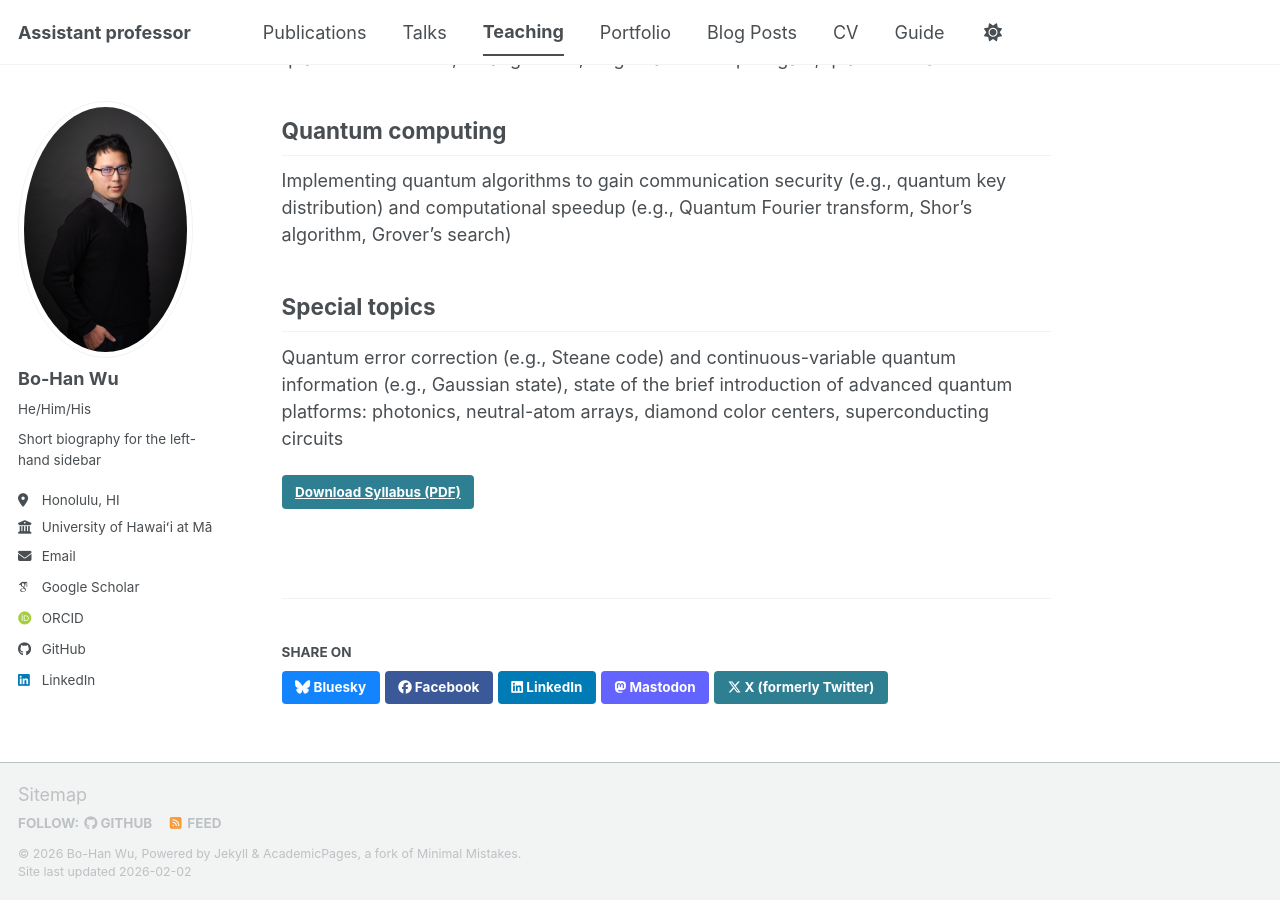
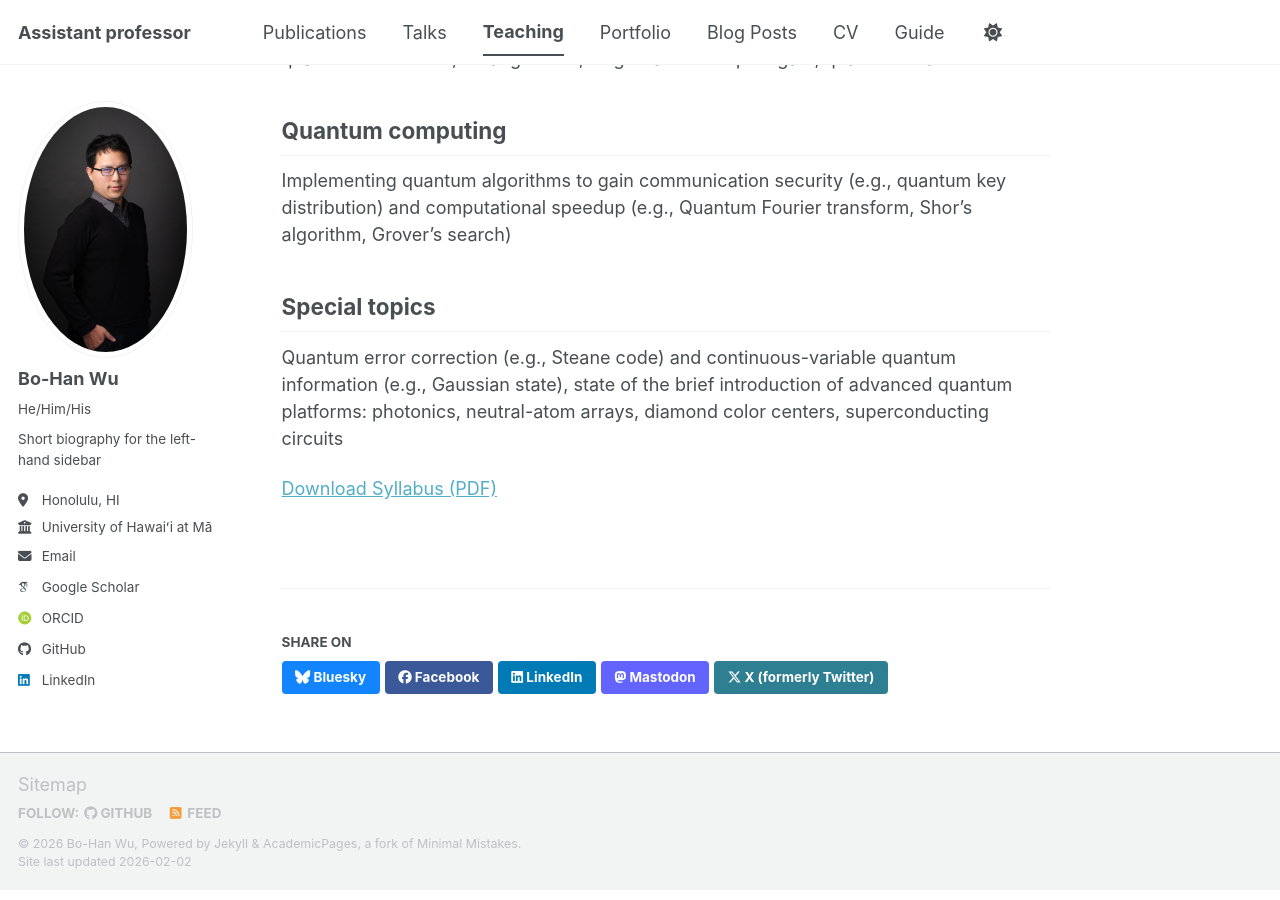
Before and after one commit to go705/go705.github.io, a Jekyll site: the page built from _teaching/qis_2025_fall.md, in a window 1280 px wide and 900 px high, scrolled down 651 px. Built offline with Jekyll 4.4.1, drawn with Linux system fonts in a browser that asks for light colours; some web fonts are replaced; a script bundle is joined from its source files by our own code; library files that are not in the unit come from our copies.

Commit message:
Update qis_2025_fall.md

```diff
--- a/_teaching/qis_2025_fall.md
+++ b/_teaching/qis_2025_fall.md
@@ -21,4 +21,4 @@ Implementing quantum algorithms to gain communication security (e.g., quantum ke
 ## Special topics
 Quantum error correction (e.g., Steane code) and continuous-variable quantum information (e.g., Gaussian state), state of the  brief introduction of advanced quantum platforms: photonics, neutral-atom arrays, diamond color centers, superconducting circuits
 
-<a href="/files/ECE_491D_693D_Syllabus.pdf" class="btn btn--info">Download Syllabus (PDF)</a>
+[Download Syllabus (PDF)](/files/ECE_491D_693D_Syllabus.pdf)
```
